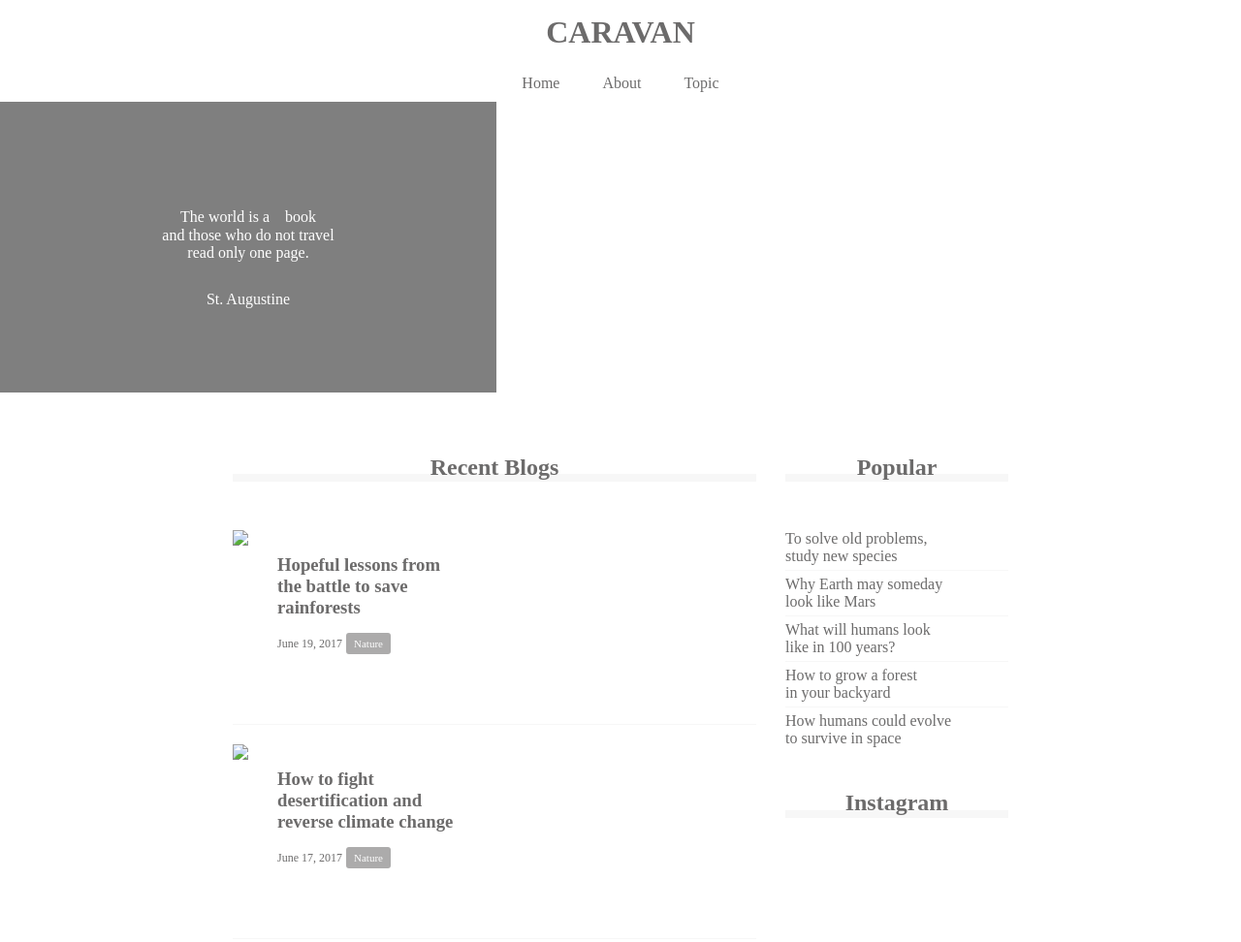
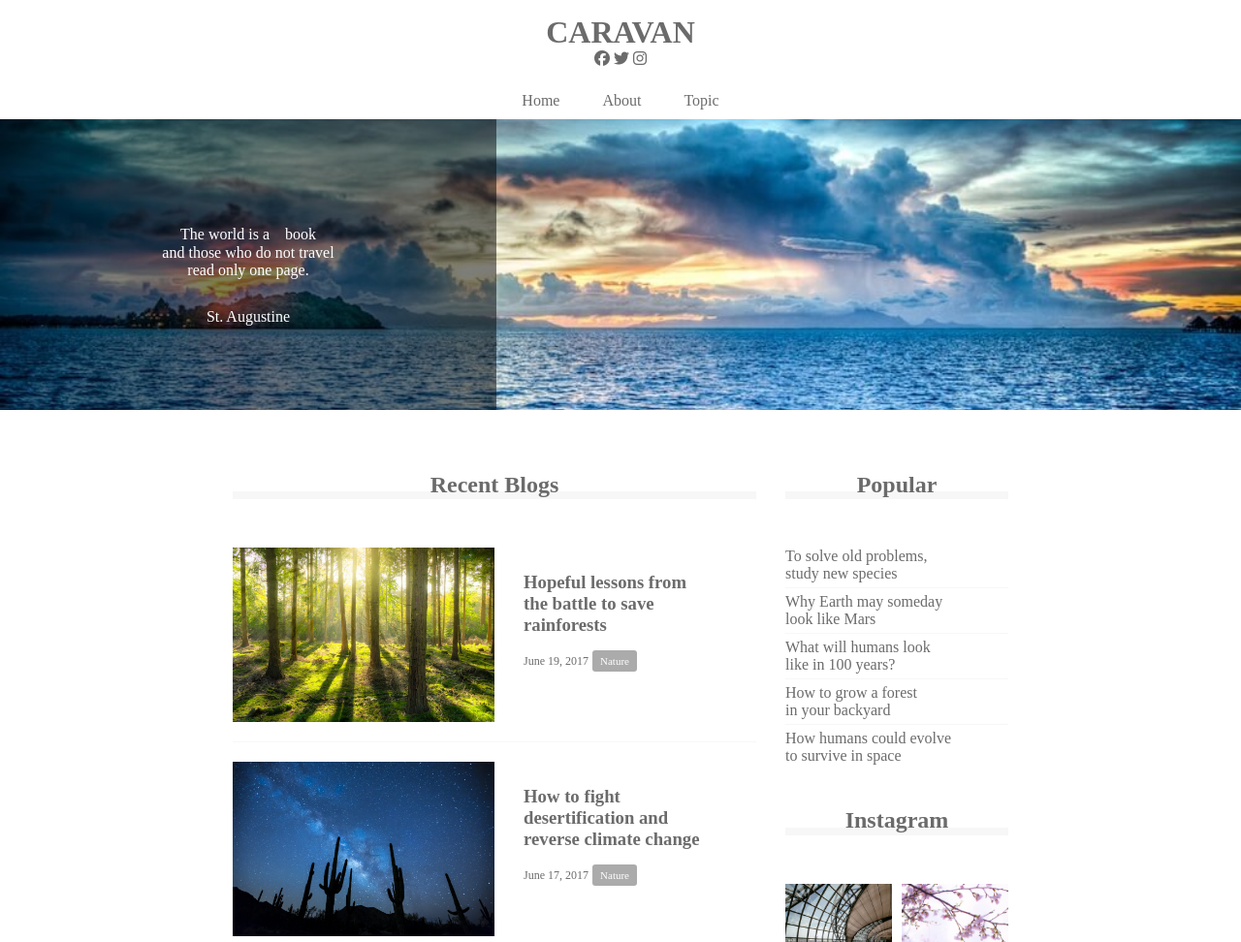
Before and after one commit to yarebadekiruko11/git-practice, a plain HTML site: page index.html in a window 1280 px wide. Shown: the top 972 px of the page at 97% size. Drawn offline with Linux system fonts and the light colour scheme.

Commit message:
hensyuu1

```diff
--- a/index.html
+++ b/index.html
@@ -3,6 +3,8 @@
   <head>
     <meta charset="UTF-8" />
     <!-- CSSファイルの読み込み -->
+    <script src="https://kit.fontawesome.com/bb5a63535a.js" crossorigin="anonymous"></script>
+
     <link rel="stylesheet" href="style.css" />
     <title>CARAVAN</title>
   </head>
@@ -14,6 +16,14 @@
          CARAVAN
        </a>
     </h1>
+    <div class="social">
+     <i class="fa-brands fa-facebook"></i>
+     <i class="fa-brands fa-twitter"></i>
+     <i class="fa-brands fa-instagram"></i>
+
+    </div>
+
+
    </header>
 
    <nav>
--- a/style.css
+++ b/style.css
@@ -15,6 +15,11 @@ header {
   padding: 15px 0; /* 高さ120px */
   margin: 0 auto;
   text-align: center;
+  position: relative;
+}
+
+.social {
+ display: inline-block;
 }
 
 header .heading {
```
Also changed, not shown: img/airport.jpg (added), img/asia.jpg (added), img/desert.jpg (added), img/forest.jpg (added), img/italy.jpg (added), img/japan.jpg (added), img/japan2.jpg (added), img/lake.jpg (added), img/mv.jpg (added), img/person.jpg (added), img/road.jpg (added), img/snow.jpg (added), 1 other file.
